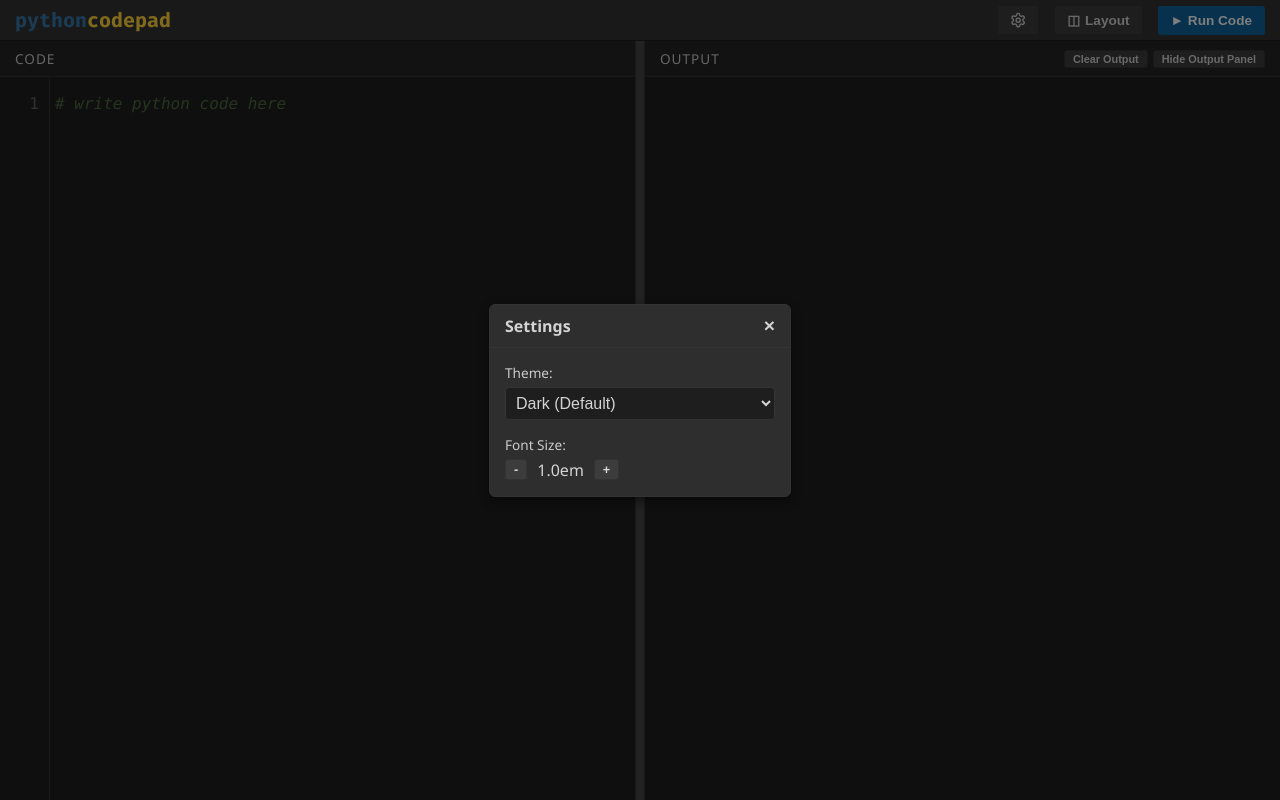
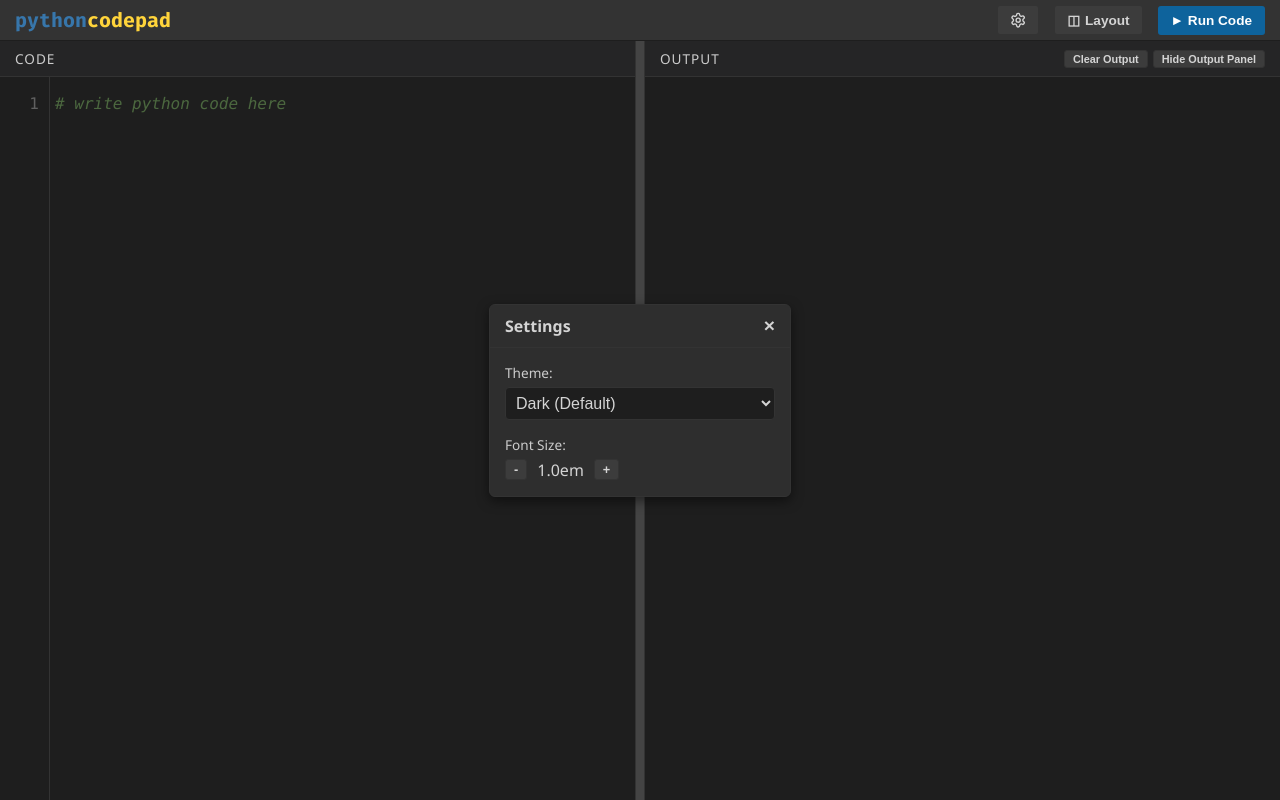
Before and after one commit to pughlu/pyco-pad, a website built with Vite: page index.html in a window 1280 px wide. Both pictures are taken after a click on the button "Settings". Built offline with nearby package versions, Linux system fonts and the light colour scheme.

Commit message:
style: update app icons and make modal overlay background transparent

```diff
--- a/src/style.css
+++ b/src/style.css
@@ -388,7 +388,7 @@ body.theme-hc .output-success { color: #00ff00; }
 .modal-overlay {
   position: fixed;
   top: 0; left: 0; right: 0; bottom: 0;
-  background: rgba(0,0,0,0.5);
+  background: transparent;
   z-index: 1000;
   display: flex;
   align-items: center;
```
Also changed, not shown: public/android-chrome-192x192.png, public/android-chrome-512x512.png, public/apple-touch-icon.png, public/favicon-16x16.png, public/favicon-32x32.png, public/favicon.svg, 1 other file.
